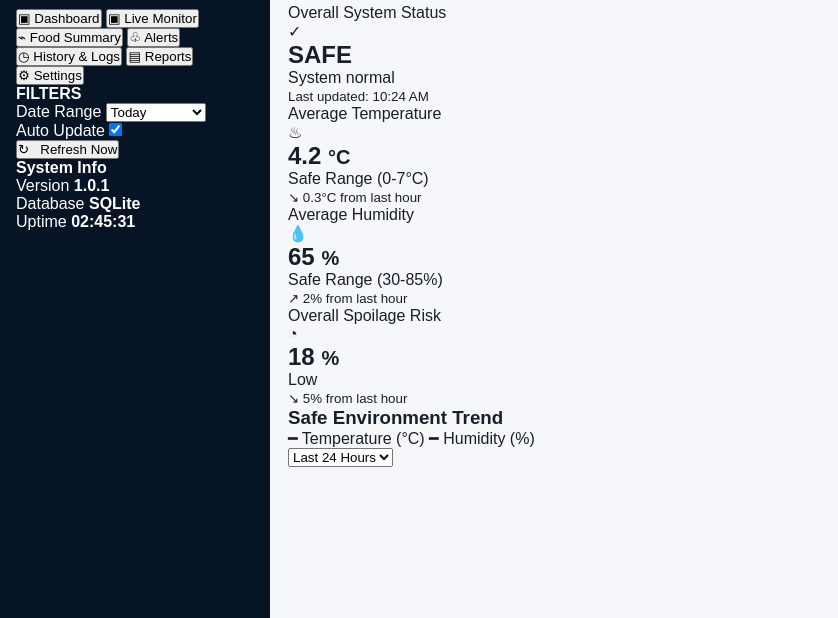
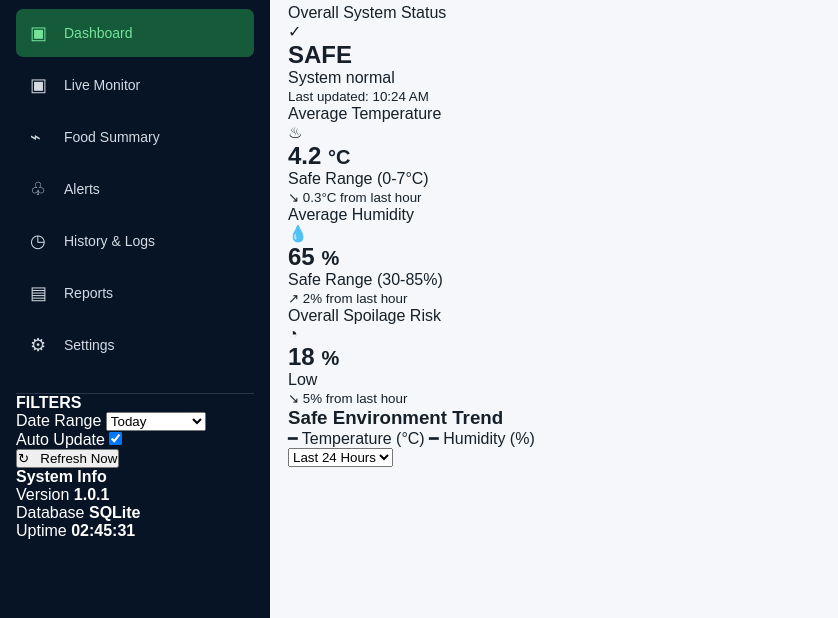
Before and after one commit to Jay-332/FoodChain-Guardian, a plain HTML site: page index.html in a window 1280 px wide. Shown: the part 124-742 px from the top of the page, without its empty margins (0-838 px from the left). Drawn offline with nearby package versions, Linux system fonts and the light colour scheme.

Commit message:
Style dashboard navigation

```diff
--- a/style.css
+++ b/style.css
@@ -69,3 +69,38 @@ select {
     font-size: 12px;
     line-height: 1.5;
 }
+
+
+/* ================= MENU ================= */
+
+.menu {
+    border-bottom: 1px solid #293544;
+    padding-bottom: 20px;
+}
+
+.menu-item {
+    width: 100%;
+    border: none;
+    background: transparent;
+    color: #d4dbe3;
+    padding: 13px 14px;
+    margin-bottom: 4px;
+    text-align: left;
+    border-radius: 7px;
+    cursor: pointer;
+    font-size: 14px;
+    display: flex;
+    gap: 14px;
+    align-items: center;
+}
+
+.menu-item span {
+    width: 20px;
+    font-size: 18px;
+}
+
+.menu-item:hover,
+.menu-item.active {
+    background: #155b3a;
+    color: #75e39b;
+}
```
